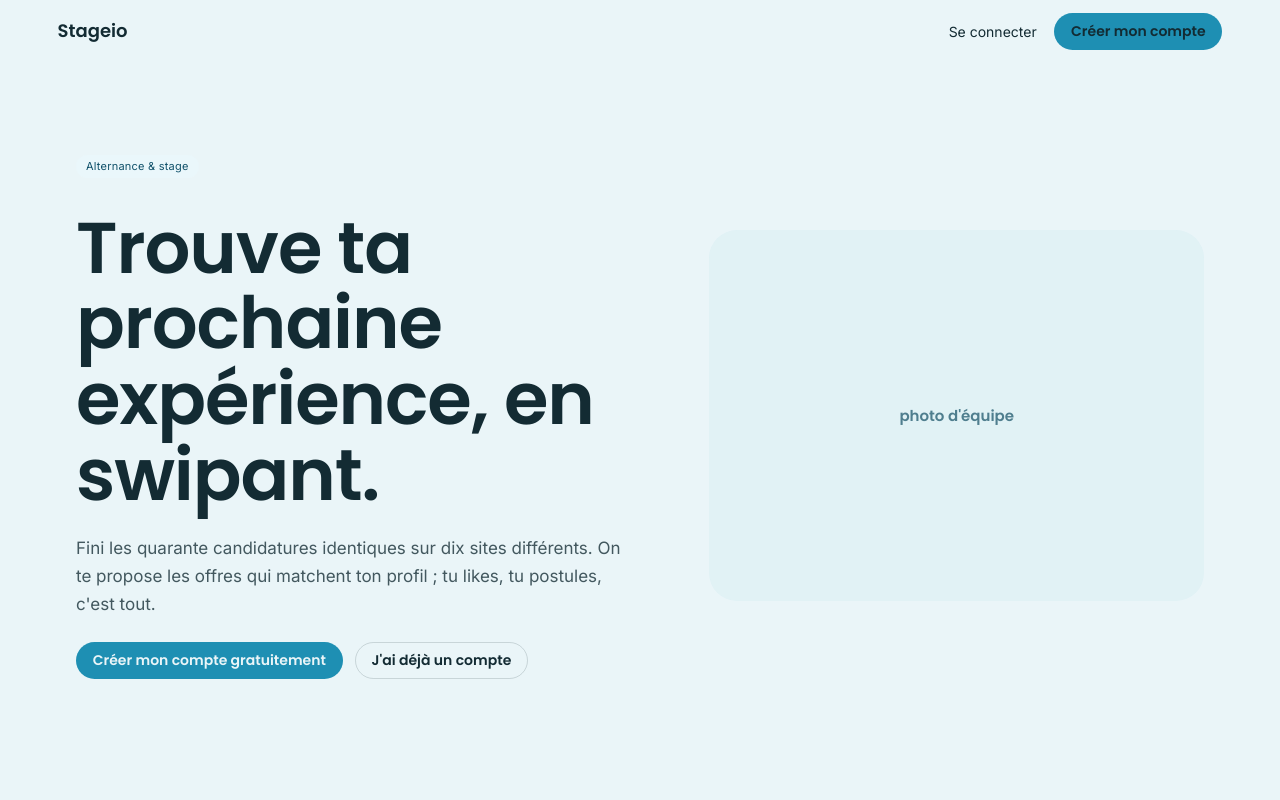
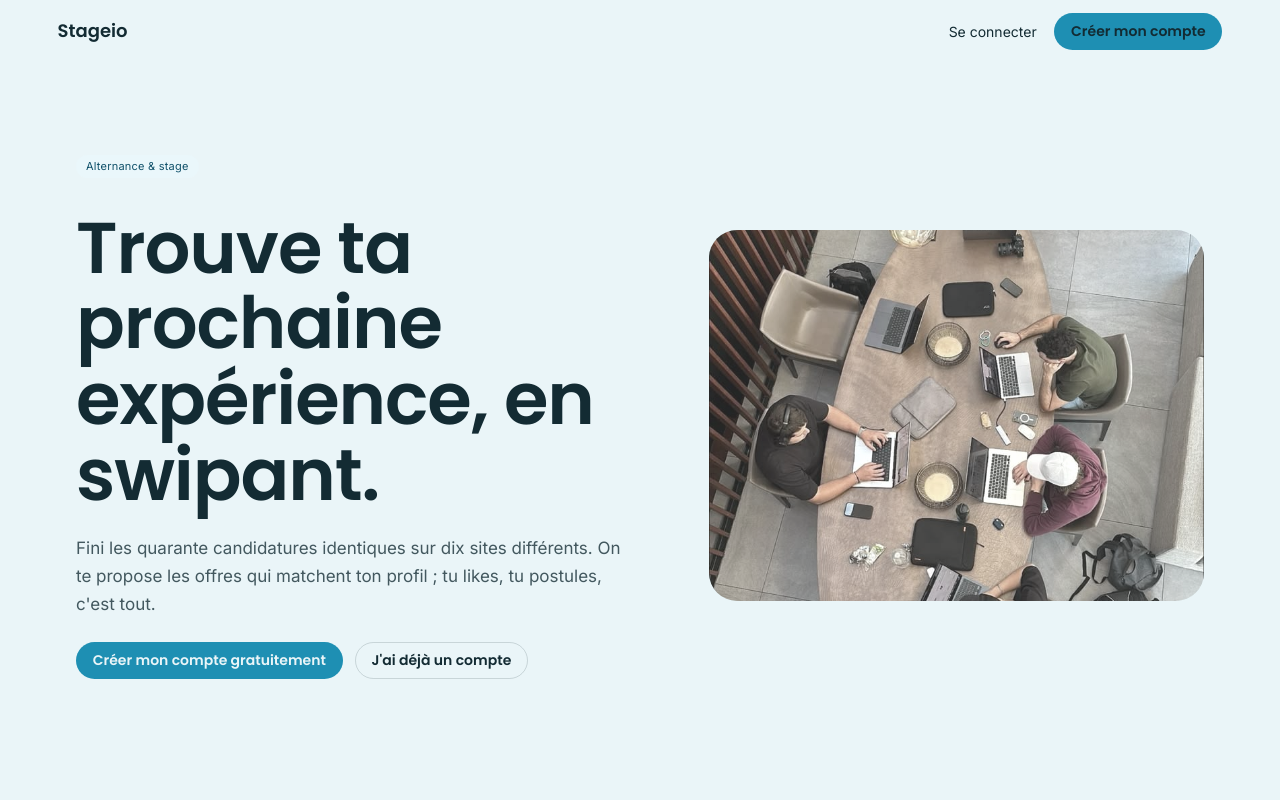
Before and after one commit to nathafeldman-boop/newsaas, a Next.js app: page / in a window 1280 px wide. Shown: the top 800 px of the page. Built offline with nearby package versions, Linux system fonts and the light colour scheme.

Commit message:
Replace landing page hero placeholder with the real team photo
Co-Authored-By: Claude Sonnet 5 <noreply@anthropic.com>
Claude-Session: https://claude.ai/code/session_01JwqUmbFCWiEPtrJ9gRuFFA

```diff
--- a/src/app/page.tsx
+++ b/src/app/page.tsx
@@ -1,4 +1,5 @@
 import Link from "next/link";
+import Image from "next/image";
 
 const STEPS = [
   {
@@ -75,22 +76,22 @@ export default function LandingPage() {
           </div>
           <figure
             className="washed m-0 overflow-hidden"
-            style={{ borderRadius: "var(--radius-lg)" }}
+            style={{
+              borderRadius: "var(--radius-lg)",
+              position: "relative",
+              width: "100%",
+              aspectRatio: "4/3",
+              background: "var(--color-accent-200)",
+            }}
           >
-            <div
-              style={{
-                width: "100%",
-                aspectRatio: "4/3",
-                background: "var(--color-accent-200)",
-                display: "flex",
-                alignItems: "center",
-                justifyContent: "center",
-                color: "var(--color-accent-700)",
-                fontFamily: "var(--font-heading)",
-              }}
-            >
-              photo d&apos;équipe
-            </div>
+            <Image
+              src="/team-photo.jpg"
+              alt="L'équipe Stageio"
+              fill
+              sizes="(max-width: 768px) 100vw, 50vw"
+              style={{ objectFit: "cover" }}
+              priority
+            />
           </figure>
         </section>
 
```
Also changed, not shown: public/team-photo.jpg (added).
